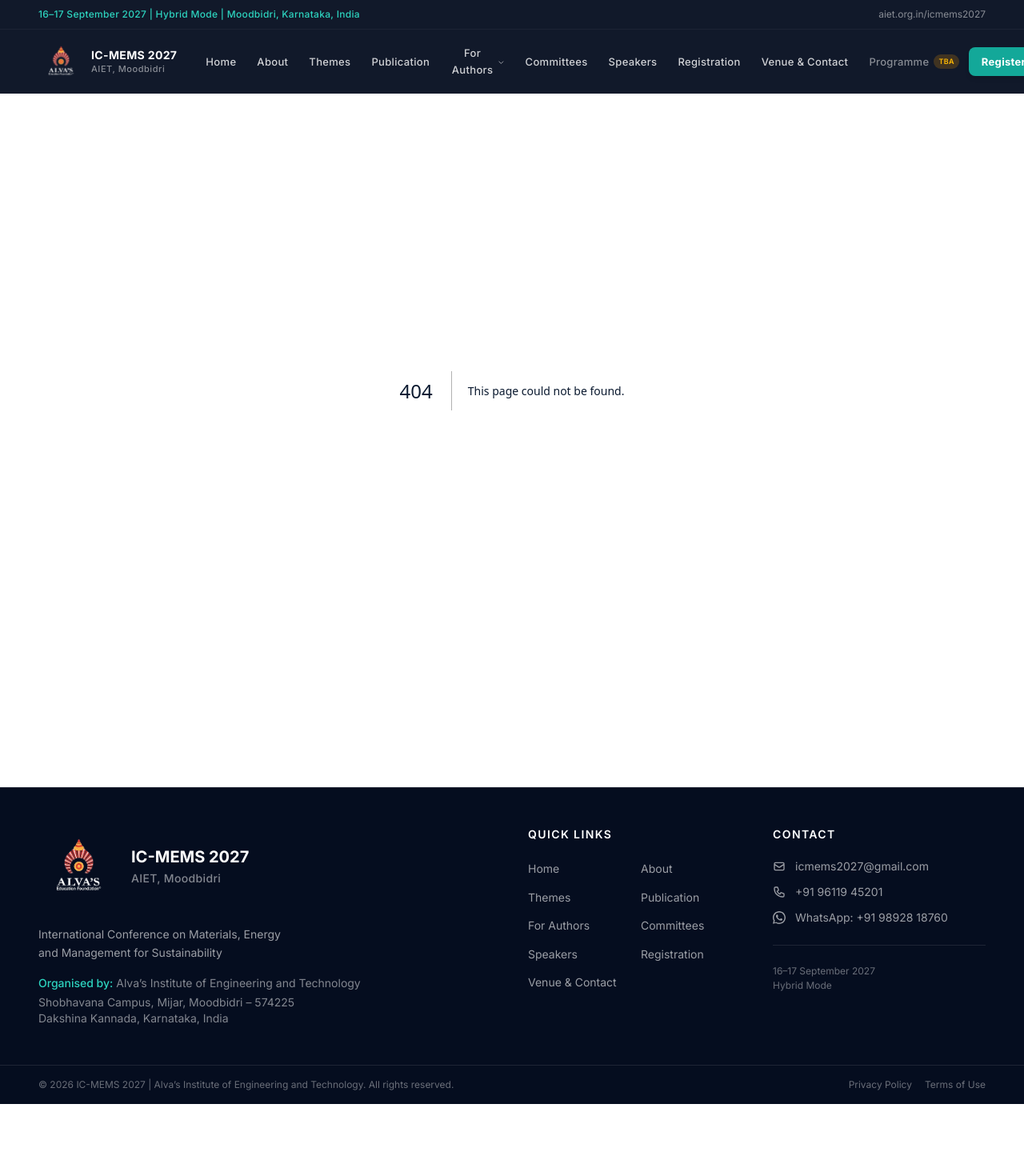
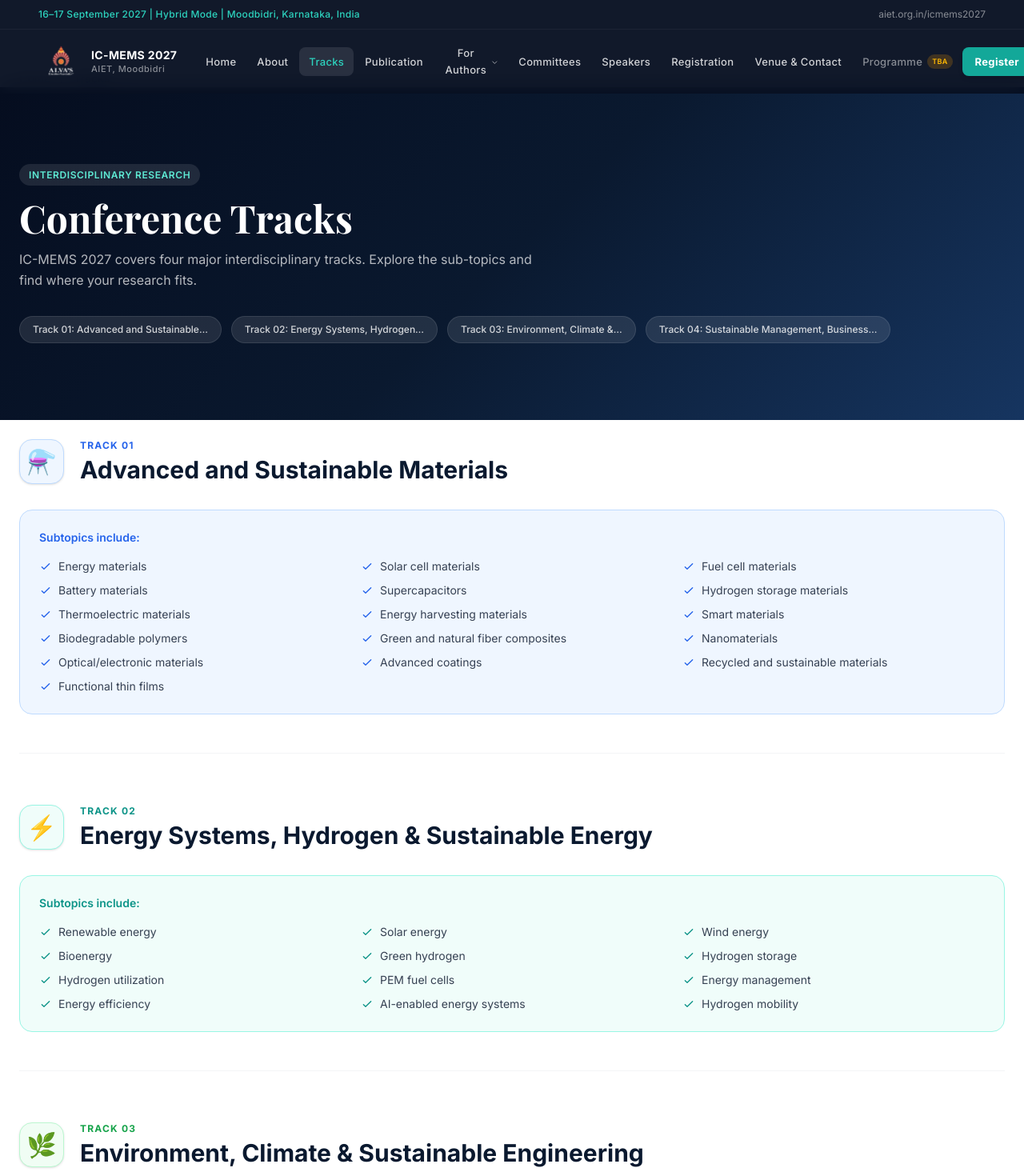
Before and after one commit to akhilesh2903/conference, a Next.js app: page /tracks in a window 1280 px wide. Before the commit this address had no page. Shown: the top 1470 px of the page at 80% size. Before the commit the page ends 1380 px from the top, so only its background shows below. Built offline with nearby package versions, Linux system fonts and the light colour scheme.

Commit message:
final updates

```diff
--- a/package.json
+++ b/package.json
@@ -9,6 +9,7 @@
     "lint": "eslint"
   },
   "dependencies": {
+    "framer-motion": "^14.0.0",
     "mongoose": "^9.11.0",
     "next": "16.3.8",
     "react": "19.2.8",
--- a/src/app/important-dates/page.tsx
+++ b/src/app/important-dates/page.tsx
@@ -13,7 +13,8 @@ const dates = [
   { id: 7, label: 'Full-Paper Acceptance Notification', date: '16 August 2027', icon: '🏆', note: 'Final decision communicated.' },
   { id: 8, label: 'Registration Closes', date: '5 September 2027', icon: '⏰', highlight: true, note: 'Last date to register.' },
   { id: 9, label: 'Conference Day 1', date: '16 September 2027', icon: '🎓', highlight: true, note: 'Inaugural session and technical presentations.' },
-  { id: 10, label: 'Conference Day 2', date: '17 September 2027', icon: '🎓', highlight: true, note: 'Technical sessions and closing ceremony.' },
+  { id: 10, label: 'Conference Day 2', date: '17 September 2027', icon: '🎓', highlight: true, note: 'Technical sessions.' },
+  { id: 11, label: 'Conference Day 3', date: '18 September 2027', icon: '🏆', highlight: true, note: 'Technical sessions and closing ceremony.' },
 ];
 
 export default function ImportantDatesPage() {
--- a/src/app/programme/page.tsx
+++ b/src/app/programme/page.tsx
@@ -6,6 +6,7 @@ export const metadata: Metadata = { title: 'Programme | IC-MEMS 2027' };
 const days = [
   { day: 1, date: '16 September 2027', label: 'Day 1' },
   { day: 2, date: '17 September 2027', label: 'Day 2' },
+  { day: 3, date: '18 September 2027', label: 'Day 3' },
 ];
 
 export default function ProgrammePage() {
--- a/src/app/themes/page.tsx
+++ b/src/app/tracks/page.tsx
@@ -1,11 +1,11 @@
 import type { Metadata } from 'next';
 import Link from 'next/link';
 
-export const metadata: Metadata = { title: 'Themes | IC-MEMS 2027' };
+export const metadata: Metadata = { title: 'Tracks | IC-MEMS 2027' };
 
-const themes = [
+const tracks = [
   {
-    id: 'theme-1',
+    id: 'track-1',
     number: '01',
     title: 'Advanced and Sustainable Materials',
     color: '#2563eb',
@@ -22,7 +22,7 @@ const themes = [
     ],
   },
   {
-    id: 'theme-2',
+    id: 'track-2',
     number: '02',
     title: 'Energy Systems, Hydrogen & Sustainable Energy',
     color: '#0d9488',
@@ -37,7 +37,7 @@ const themes = [
     ],
   },
   {
-    id: 'theme-3',
+    id: 'track-3',
     number: '03',
     title: 'Environment, Climate & Sustainable Engineering',
     color: '#16a34a',
@@ -51,7 +51,7 @@ const themes = [
     ],
   },
   {
-    id: 'theme-4',
+    id: 'track-4',
     number: '04',
     title: 'Sustainable Management, Business & Finance',
     color: '#7c3aed',
@@ -70,7 +70,7 @@ const themes = [
   },
 ];
 
-export default function ThemesPage() {
+export default function TracksPage() {
   return (
     <div className="page-enter">
       {/* Breadcrumb */}
@@ -79,76 +79,76 @@ export default function ThemesPage() {
           <ol className="flex items-center gap-2 text-sm text-gray-500">
             <li><Link href="/" className="hover:text-teal-600 transition-colors">Home</Link></li>
             <li aria-hidden><span className="mx-1">/</span></li>
-            <li className="text-gray-800 font-medium">Themes</li>
+            <li className="text-gray-800 font-medium">Tracks</li>
           </ol>
         </div>
       </nav>
 
       {/* Page header */}
-      <div className="gradient-navy text-white py-16">
+      <div className="gradient-navy text-white py-20 lg:py-24 mb-6">
         <div className="container-custom">
           <span className="badge bg-white/10 text-teal-300 mb-4">Interdisciplinary Research</span>
-          <h1 className="font-display text-4xl md:text-5xl font-bold text-white mb-4">Conference Themes</h1>
+          <h1 className="font-display text-4xl md:text-5xl font-bold text-white mb-4">Conference Tracks</h1>
           <p className="text-white/70 max-w-2xl">
-            IC-MEMS 2027 covers four major interdisciplinary themes. Explore the sub-topics and find where your research fits.
+            IC-MEMS 2027 covers four major interdisciplinary tracks. Explore the sub-topics and find where your research fits.
           </p>
           {/* Jump links */}
           <div className="flex flex-wrap gap-3 mt-8">
-            {themes.map((t) => (
+            {tracks.map((t) => (
               <a
                 key={t.id}
                 href={`#${t.id}`}
                 className="px-4 py-2 rounded-full bg-white/10 hover:bg-white/20 text-white/80 hover:text-white text-xs font-medium transition-all border border-white/10"
               >
-                Theme {t.number}: {t.title.split(' ').slice(0, 3).join(' ')}…
+                Track {t.number}: {t.title.split(' ').slice(0, 3).join(' ')}…
               </a>
             ))}
           </div>
         </div>
       </div>
 
-      {/* Themes */}
-      <div className="container-custom max-w-5xl py-16 space-y-16">
-        {themes.map((theme, idx) => (
+      {/* Tracks */}
+      <div className="container-custom max-w-5xl py-12 lg:py-16 space-y-16">
+        {tracks.map((track, idx) => (
           <section
-            key={theme.id}
-            id={theme.id}
+            key={track.id}
+            id={track.id}
             className="scroll-mt-24"
-            aria-labelledby={`heading-${theme.id}`}
+            aria-labelledby={`heading-${track.id}`}
           >
             <div className="flex items-start gap-5 mb-8">
               <div
                 className="w-14 h-14 rounded-2xl flex items-center justify-center text-3xl flex-shrink-0 shadow-sm"
-                style={{ backgroundColor: theme.bg, border: `1px solid ${theme.border}` }}
+                style={{ backgroundColor: track.bg, border: `1px solid ${track.border}` }}
                 role="img" aria-hidden="true"
               >
-                {theme.icon}
+                {track.icon}
               </div>
               <div>
-                <p className="text-xs font-bold uppercase tracking-widest mb-1" style={{ color: theme.color }}>
-                  Theme {theme.number}
+                <p className="text-xs font-bold uppercase tracking-widest mb-1" style={{ color: track.color }}>
+                  Track {track.number}
                 </p>
                 <h2
-                  id={`heading-${theme.id}`}
+                  id={`heading-${track.id}`}
                   className="text-2xl md:text-3xl font-bold"
                   style={{ color: '#0a192f' }}
                 >
-                  {theme.title}
+                  {track.title}
                 </h2>
               </div>
             </div>
 
             <div
               className="rounded-2xl p-6 border"
-              style={{ backgroundColor: theme.bg, borderColor: theme.border }}
+              style={{ backgroundColor: track.bg, borderColor: track.border }}
             >
-              <p className="text-sm font-semibold mb-4" style={{ color: theme.color }}>
+              <p className="text-sm font-semibold mb-4" style={{ color: track.color }}>
                 Subtopics include:
               </p>
               <ul className="grid grid-cols-1 sm:grid-cols-2 lg:grid-cols-3 gap-x-6 gap-y-2.5">
-                {theme.subtopics.map((sub) => (
+                {track.subtopics.map((sub) => (
                   <li key={sub} className="flex items-start gap-2 text-sm text-gray-700">
-                    <svg className="w-4 h-4 flex-shrink-0 mt-0.5" fill="none" viewBox="0 0 24 24" stroke="currentColor" style={{ color: theme.color }}>
+                    <svg className="w-4 h-4 flex-shrink-0 mt-0.5" fill="none" viewBox="0 0 24 24" stroke="currentColor" style={{ color: track.color }}>
                       <path strokeLinecap="round" strokeLinejoin="round" strokeWidth={2} d="M5 13l4 4L19 7" />
                     </svg>
                     {sub}
@@ -157,7 +157,7 @@ export default function ThemesPage() {
               </ul>
             </div>
 
-            {idx < themes.length - 1 && <div className="mt-12 border-t border-gray-100" />}
+            {idx < tracks.length - 1 && <div className="mt-12 border-t border-gray-100" />}
           </section>
         ))}
 
--- a/src/app/venue-contact/page.tsx
+++ b/src/app/venue-contact/page.tsx
@@ -106,7 +106,7 @@ export default function VenueContactPage() {
         {/* Contact */}
         <section>
           <h2 className="text-2xl font-bold mb-8" style={{ color: '#0a192f' }}>Contact</h2>
-          <div className="grid grid-cols-1 sm:grid-cols-3 gap-5 mb-10">
+          <div className="grid grid-cols-1 sm:grid-cols-2 gap-5 mb-10">
             {[
               {
                 icon: '✉️',
@@ -117,14 +117,14 @@ export default function VenueContactPage() {
               {
                 icon: '📞',
                 label: 'Phone',
-                value: '+91 96119 45201',
-                href: 'tel:+919611945201',
-              },
-              {
-                icon: '💬',
-                label: 'WhatsApp',
-                value: '+91 98928 18760',
-                href: 'https://wa.me/919892818760',
+                value: (
+                  <>
+                    +91 89041 42098<br />
+                    +91 96119 45201<br />
+                    +91 98928 18760
+                  </>
+                ),
+                href: 'tel:+918904142098',
               },
             ].map((contact) => (
               <a
--- a/src/components/Footer.tsx
+++ b/src/components/Footer.tsx
@@ -3,7 +3,7 @@ import Link from 'next/link';
 const footerLinks = [
   { label: 'Home', href: '/' },
   { label: 'About', href: '/about' },
-  { label: 'Themes', href: '/themes' },
+  { label: 'Tracks', href: '/tracks' },
   { label: 'Publication', href: '/publication' },
   { label: 'For Authors', href: '/for-authors' },
   { label: 'Committees', href: '/committees' },
@@ -27,7 +27,7 @@ export default function Footer() {
                 <div className="text-white/50 text-sm font-medium tracking-wide mt-1">AIET, Moodbidri</div>
               </div>
             </div>
-            <p className="text-white/60 text-sm leading-relaxed mb-4 max-w-xs">
+            <p className="text-white/60 text-sm leading-relaxed mb-4 max-w-full lg:max-w-2xl">
               International Conference on Materials, Energy and Management for Sustainability
             </p>
             <p className="text-white/50 text-sm mb-1">
@@ -70,30 +70,22 @@ export default function Footer() {
                 icmems2027@gmail.com
               </a>
               <a
-                href="tel:+919611945201"
-                className="flex items-center gap-3 text-sm text-white/60 hover:text-teal-400 transition-colors group"
+                href="tel:+918904142098"
+                className="flex items-start gap-3 text-sm text-white/60 hover:text-teal-400 transition-colors group"
               >
-                <svg className="w-4 h-4 flex-shrink-0" fill="none" viewBox="0 0 24 24" stroke="currentColor">
+                <svg className="w-4 h-4 mt-0.5 flex-shrink-0" fill="none" viewBox="0 0 24 24" stroke="currentColor">
                   <path strokeLinecap="round" strokeLinejoin="round" strokeWidth={2} d="M3 5a2 2 0 012-2h3.28a1 1 0 01.948.684l1.498 4.493a1 1 0 01-.502 1.21l-2.257 1.13a11.042 11.042 0 005.516 5.516l1.13-2.257a1 1 0 011.21-.502l4.493 1.498a1 1 0 01.684.949V19a2 2 0 01-2 2h-1C9.716 21 3 14.284 3 6V5z" />
                 </svg>
-                +91 96119 45201
-              </a>
-              <a
-                href="https://wa.me/919892818760"
-                target="_blank"
-                rel="noopener noreferrer"
-                className="flex items-center gap-3 text-sm text-white/60 hover:text-teal-400 transition-colors group"
-              >
-                <svg className="w-4 h-4 flex-shrink-0" fill="currentColor" viewBox="0 0 24 24">
-                  <path d="M17.472 14.382c-.297-.149-1.758-.867-2.03-.967-.273-.099-.471-.148-.67.15-.197.297-.767.966-.94 1.164-.173.199-.347.223-.644.075-.297-.15-1.255-.463-2.39-1.475-.883-.788-1.48-1.761-1.653-2.059-.173-.297-.018-.458.13-.606.134-.133.297-.347.446-.52.149-.174.198-.298.298-.497.099-.198.05-.371-.025-.52-.075-.149-.669-1.612-.916-2.207-.242-.579-.487-.5-.669-.51-.173-.008-.371-.01-.57-.01-.198 0-.52.074-.792.372-.272.297-1.04 1.016-1.04 2.479 0 1.462 1.065 2.875 1.213 3.074.149.198 2.096 3.2 5.077 4.487.709.306 1.262.489 1.694.625.712.227 1.36.195 1.871.118.571-.085 1.758-.719 2.006-1.413.248-.694.248-1.289.173-1.413-.074-.124-.272-.198-.57-.347z" />
-                  <path d="M12 0C5.373 0 0 5.373 0 12c0 2.098.548 4.07 1.504 5.782L.057 23.5 6 22.01A11.945 11.945 0 0012 24c6.627 0 12-5.373 12-12S18.627 0 12 0zm0 21.818a9.82 9.82 0 01-5.012-1.374l-.36-.214-3.727.988 1.003-3.67-.234-.374A9.821 9.821 0 012.182 12C2.182 6.551 6.551 2.182 12 2.182S21.818 6.551 21.818 12 17.449 21.818 12 21.818z" />
-                </svg>
-                WhatsApp: +91 98928 18760
+                <div className="flex flex-col gap-1">
+                  <span>+91 89041 42098</span>
+                  <span>+91 96119 45201</span>
+                  <span>+91 98928 18760</span>
+                </div>
               </a>
             </div>
 
             <div className="mt-6 pt-6 border-t border-white/10">
-              <p className="text-white/40 text-xs">16–17 September 2027</p>
+              <p className="text-white/40 text-xs">16 to 18 September 2027</p>
               <p className="text-white/40 text-xs mt-0.5">Hybrid Mode</p>
             </div>
           </div>
--- a/src/components/Navbar.tsx
+++ b/src/components/Navbar.tsx
@@ -6,7 +6,7 @@ import { usePathname } from 'next/navigation';
 const navLinks = [
   { label: 'Home', href: '/' },
   { label: 'About', href: '/about' },
-  { label: 'Themes', href: '/themes' },
+  { label: 'Tracks', href: '/tracks' },
   { label: 'Publication', href: '/publication' },
   {
     label: 'For Authors',
@@ -107,16 +107,19 @@ export default function Navbar() {
                     </svg>
                   </button>
                   {activeDropdown === link.label && (
-                    <div className="absolute top-full left-0 mt-1 w-52 bg-[#0a192f] border border-white/10 rounded-xl shadow-2xl py-2 z-50">
+                    <div className="absolute top-full left-0 pt-2 w-52 z-50">
+                      <div className="bg-[#0a192f] border border-white/10 rounded-xl shadow-2xl py-2">
                         {link.children.map((child) => (
                           <Link
                             key={child.href}
                             href={child.href}
                             className="block px-4 py-2.5 text-sm text-white/70 hover:text-white hover:bg-white/10 transition-colors"
+                            onClick={() => setActiveDropdown(null)}
                           >
                             {child.label}
                           </Link>
                         ))}
+                      </div>
                     </div>
                   )}
                 </div>
--- a/src/components/home/HeroSection.tsx
+++ b/src/components/home/HeroSection.tsx
@@ -18,7 +18,7 @@ export default function HeroSection() {
       </div>
 
       <div className="container-custom relative z-10 py-24 lg:py-32 w-full">
-        <div className="max-w-4xl mx-auto xl:mx-0">
+        <div className="w-full max-w-7xl mx-auto flex flex-col items-center text-center">
           {/* Conference badge */}
           <div className="inline-flex items-center gap-2.5 px-5 py-2.5 rounded-full border border-teal-500/30 bg-teal-500/10 mb-8 backdrop-blur-sm">
             <span className="w-2 h-2 rounded-full bg-teal-400 animate-pulse" />
@@ -33,7 +33,7 @@ export default function HeroSection() {
           </div>
 
           {/* Full name */}
-          <h1 className="text-white text-xl md:text-3xl font-light leading-relaxed mb-8 max-w-2xl">
+          <h1 className="text-white text-xl md:text-3xl font-light leading-relaxed mb-8 text-center max-w-none lg:whitespace-nowrap mx-auto">
             International Conference on{" "}
             <span className="text-white font-semibold">Materials, Energy</span>{" "}
             and{" "}
@@ -43,8 +43,8 @@ export default function HeroSection() {
           </h1>
 
           {/* Date & mode */}
-          <div className="flex flex-wrap items-center gap-4 mb-4">
-            <div className="flex items-center gap-2 text-white/90">
+          <div className="flex flex-wrap justify-center items-center gap-4 mb-4 w-full">
+            <div className="flex items-center justify-center gap-2 text-white/90">
               <svg
                 className="w-4 h-4 text-teal-400 flex-shrink-0"
                 fill="none"
@@ -59,7 +59,7 @@ export default function HeroSection() {
                 />
               </svg>
               <span className="font-semibold text-white">
-                16–17 September 2027
+                16 to 18 September 2027
               </span>
             </div>
             <span className="text-white/40 hidden sm:block">|</span>
@@ -82,7 +82,7 @@ export default function HeroSection() {
           </div>
 
           {/* Organiser */}
-          <div className="flex items-center gap-2 text-white/80 mb-10">
+          <div className="flex flex-wrap justify-center items-center gap-2 text-white/80 mb-10 w-full">
             <svg
               className="w-4 h-4 text-teal-400 flex-shrink-0"
               fill="none"
@@ -113,7 +113,7 @@ export default function HeroSection() {
           </div>
 
           {/* CTA Buttons */}
-          <div className="flex flex-wrap gap-4 items-center">
+          <div className="flex flex-wrap justify-center gap-4 items-center w-full">
             {/* Submit Abstract — Coming Soon */}
             <div className="coming-soon backdrop-blur-sm" title="Submission portal opening soon">
               <svg
@@ -175,22 +175,7 @@ export default function HeroSection() {
             </div>
           </div>
 
-          {/* Theme pills */}
-          <div className="mt-12 flex flex-wrap gap-2.5">
-            {[
-              "Advanced Materials",
-              "Energy Systems & Hydrogen",
-              "Environment & Climate",
-              "Sustainable Management",
-            ].map((t) => (
-              <span
-                key={t}
-                className="px-3.5 py-1.5 rounded-full border border-white/20 bg-white/10 text-white/90 text-xs font-medium backdrop-blur-sm shadow-sm"
-              >
-                {t}
-              </span>
-            ))}
-          </div>
+
         </div>
       </div>
 
--- a/src/components/home/ImportantDatesStrip.tsx
+++ b/src/components/home/ImportantDatesStrip.tsx
@@ -9,7 +9,7 @@ const dates = [
   { label: 'Full-Paper Submission Deadline', date: '31 July 2027', icon: '06', highlight: true },
   { label: 'Full-Paper Acceptance Notification', date: '16 August 2027', icon: '07', highlight: false },
   { label: 'Registration Closes', date: '5 September 2027', icon: '08', highlight: true },
-  { label: 'Conference', date: '16–17 September 2027', icon: '09', highlight: true },
+  { label: 'Conference', date: '16 to 18 September 2027', icon: '09', highlight: true },
 ];
 
 export default function ImportantDatesStrip() {
--- a/src/components/home/ThemeCards.tsx
+++ b/src/components/home/ThemeCards.tsx
@@ -57,16 +57,16 @@ const themes = [
 
 export default function ThemeCards() {
   return (
-    <section className="section-padding bg-white" aria-label="Conference themes">
+    <section className="section-padding bg-white" aria-label="Conference tracks">
       <div className="container-custom">
         {/* Heading */}
         <div className="text-center mb-14">
           <span className="badge bg-teal-50 text-teal-700 mb-3">Interdisciplinary Research</span>
           <h2 className="text-3xl md:text-4xl font-bold mb-4" style={{ color: '#0a192f' }}>
-            Conference Themes
+            Conference Tracks
           </h2>
           <p className="text-gray-500 max-w-xl mx-auto text-sm leading-relaxed">
-            IC-MEMS 2027 covers four interconnected themes bridging materials science, energy engineering, environmental sustainability and management.
+            IC-MEMS 2027 covers four interconnected tracks bridging materials science, energy engineering, environmental sustainability and management.
           </p>
         </div>
 
@@ -108,12 +108,12 @@ export default function ThemeCards() {
 
               {/* CTA */}
               <Link
-                href={`/themes#${theme.id}`}
+                href={`/tracks#${theme.id}`}
                 className="inline-flex items-center gap-2 text-sm font-semibold transition-colors"
                 style={{ color: theme.accent }}
                 aria-label={`Explore ${theme.title}`}
               >
-                Explore Theme
+                Explore Track
                 <svg className="w-4 h-4 group-hover:translate-x-1 transition-transform" fill="none" viewBox="0 0 24 24" stroke="currentColor">
                   <path strokeLinecap="round" strokeLinejoin="round" strokeWidth={2} d="M9 5l7 7-7 7" />
                 </svg>
@@ -125,10 +125,10 @@ export default function ThemeCards() {
         {/* Bottom CTA */}
         <div className="mt-12 text-center">
           <Link
-            href="/themes"
+            href="/tracks"
             className="inline-flex items-center gap-2 px-7 py-3.5 rounded-xl bg-[#0a192f] hover:bg-[#163560] text-white font-semibold transition-all hover:-translate-y-0.5 shadow-lg"
           >
-            View All Themes & Subtopics
+            View All Tracks & Subtopics
             <svg className="w-4 h-4" fill="none" viewBox="0 0 24 24" stroke="currentColor">
               <path strokeLinecap="round" strokeLinejoin="round" strokeWidth={2} d="M9 5l7 7-7 7" />
             </svg>
--- a/src/components/home/WelcomeSection.tsx
+++ b/src/components/home/WelcomeSection.tsx
@@ -16,7 +16,7 @@ export default function WelcomeSection() {
             <div className="space-y-4 text-gray-600 leading-relaxed">
               <p>
                 The <strong className="text-gray-800">International Conference on Materials, Energy and Management for Sustainability (IC-MEMS 2027)</strong>, organised by Alva&rsquo;s Institute of Engineering and Technology, Moodbidri, Karnataka, will be held on{' '}
-                <strong className="text-gray-800">16–17 September 2027</strong> in hybrid mode.
+                <strong className="text-gray-800">16 to 18 September 2027</strong> in hybrid mode.
               </p>
               <p>
                 The conference brings together researchers, academicians, scientists, engineers, management professionals, industry representatives and policymakers to share research and discuss practical responses to sustainability challenges.
@@ -27,7 +27,7 @@ export default function WelcomeSection() {
             </div>
 
             <div className="mt-8">
-              <p className="text-sm font-semibold text-gray-500 uppercase tracking-widest mb-4">Conference Themes</p>
+              <p className="text-sm font-semibold text-gray-500 uppercase tracking-widest mb-4">Conference Tracks</p>
               <div className="space-y-3">
                 {[
                   ['01', 'Advanced and Sustainable Materials'],
@@ -59,10 +59,10 @@ export default function WelcomeSection() {
                 </svg>
               </Link>
               <Link
-                href="/themes"
+                href="/tracks"
                 className="inline-flex items-center gap-2 px-5 py-2.5 rounded-xl border border-teal-200 text-teal-700 hover:bg-teal-50 text-sm font-medium transition-colors"
               >
-                Explore Themes
+                Explore Tracks
               </Link>
             </div>
           </div>
@@ -70,9 +70,9 @@ export default function WelcomeSection() {
           {/* Stats / visual panel */}
           <div className="grid grid-cols-2 gap-5">
             {[
-              { value: '4', label: 'Conference Themes', icon: '01', color: 'blue' },
+              { value: '4', label: 'Conference Tracks', icon: '01', color: 'blue' },
               { value: 'Hybrid', label: 'Mode of Conference', icon: '02', color: 'teal' },
-              { value: '2 Days', label: 'Full Conference', icon: '03', color: 'green' },
+              { value: '3 Days', label: 'Full Conference', icon: '03', color: 'green' },
               { value: 'Scopus', label: 'Indexed Publication', icon: '04', color: 'purple' },
               { value: '4000+', label: 'AIET Academic Community', icon: '05', color: 'orange' },
               { value: 'Sep 2027', label: 'Conference Date', icon: '06', color: 'teal' },
```
Also changed, not shown: src/app/for-authors/page.tsx (+4 -16 lines), 1 other file (tests, documents, lock files or other folders). Lines whose indentation alone changed are shown as unchanged.
